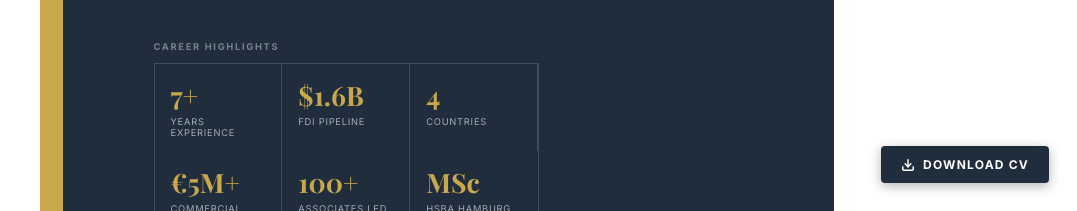
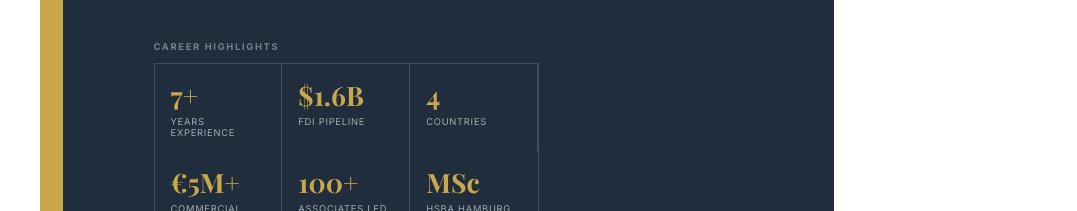
Before and after one commit to alibekbetov/portfolio, a plain HTML site: page index.html in a window 1280 px wide. Shown: the part 589-800 px from the top of the page, without its empty margins (203-1280 px from the left). Drawn offline with nearby package versions, Linux system fonts and the light colour scheme.

Commit message:
Remove CV download button

```diff
--- a/index.html
+++ b/index.html
@@ -1200,11 +1200,7 @@
   <div style="text-align:center;font-size:7pt;color:var(--border);margin-top:8pt;font-style:italic;">Confidential. For recruitment purposes only. Single source of truth for all CVs, cover letters, and interview preparation.</div>
 </div>
 
-<div class="no-print" style="position:fixed;bottom:28px;right:28px;z-index:9999;">
-  <a href="Alibek_CV_Base_Sales.pdf" download="Alibek_Nurmagambetov_CV.pdf" style="background:#1F2D3D;color:#fff;border:none;padding:11px 20px;font-family:Inter,Arial,sans-serif;font-size:12px;font-weight:700;letter-spacing:0.1em;text-transform:uppercase;cursor:pointer;border-radius:4px;box-shadow:0 3px 12px rgba(0,0,0,0.3);display:inline-flex;align-items:center;gap:8px;text-decoration:none;">
-    <svg width="14" height="14" viewBox="0 0 24 24" fill="none" stroke="currentColor" stroke-width="2.5" stroke-linecap="round" stroke-linejoin="round"><path d="M21 15v4a2 2 0 0 1-2 2H5a2 2 0 0 1-2-2v-4"/><polyline points="7 10 12 15 17 10"/><line x1="12" y1="15" x2="12" y2="3"/></svg>
-    Download CV
-  </a>
+<div class="no-print" style="position:fixed;bottom:28px;right:28px;z-index:9999;display:none;">
 </div>
 
 </body>
```
